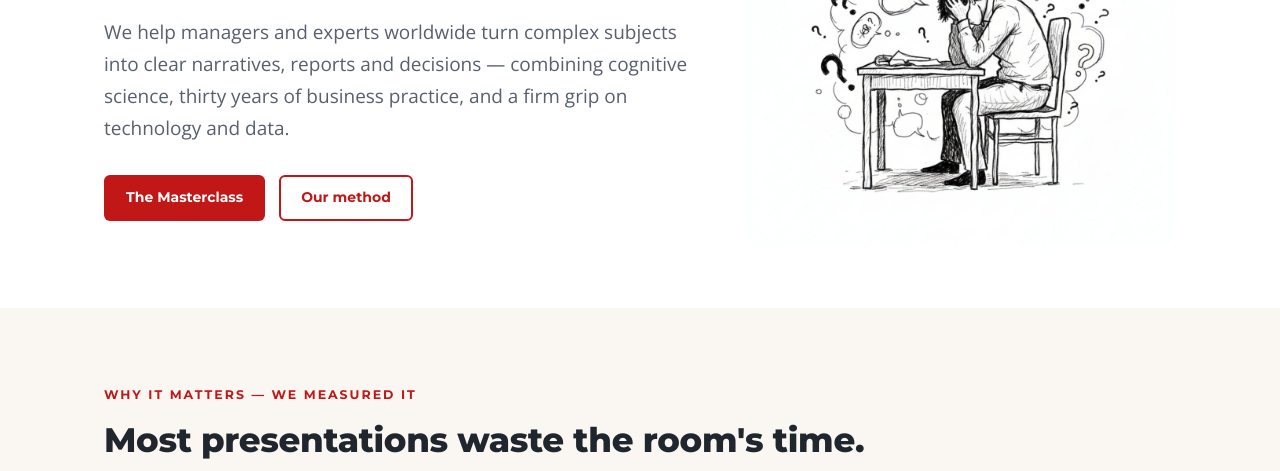
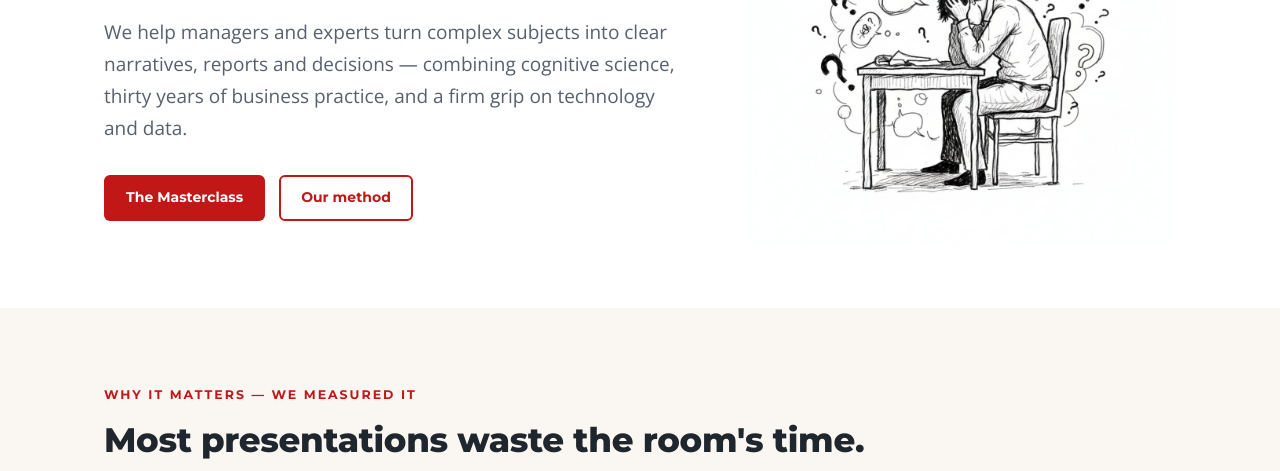
Before and after one commit to TTPaW/ttpaw.github.io, a plain HTML site: page index.html in a window 1280 px wide. Shown: the part 329-800 px from the top of the page. Drawn offline with nearby package versions, Linux system fonts and the light colour scheme.

Commit message:
Hero: drop worldwide
Co-Authored-By: Claude Opus 5 <noreply@anthropic.com>

```diff
--- a/index.html
+++ b/index.html
@@ -42,7 +42,7 @@
     <div>
       <p class="eyebrow">Inspiring simplicity in a fast-changing world</p>
       <h1>From complex thinking to <em>the point.</em></h1>
-      <p class="lead">We help managers and experts worldwide turn complex subjects into clear narratives, reports and decisions — combining cognitive science, thirty years of business practice, and a firm grip on technology and data.</p>
+      <p class="lead">We help managers and experts turn complex subjects into clear narratives, reports and decisions — combining cognitive science, thirty years of business practice, and a firm grip on technology and data.</p>
       <div class="cta">
         <a class="btn" href="/masterclass/">The Masterclass</a>
         <a class="btn ghost" href="/method/">Our method</a>
```
